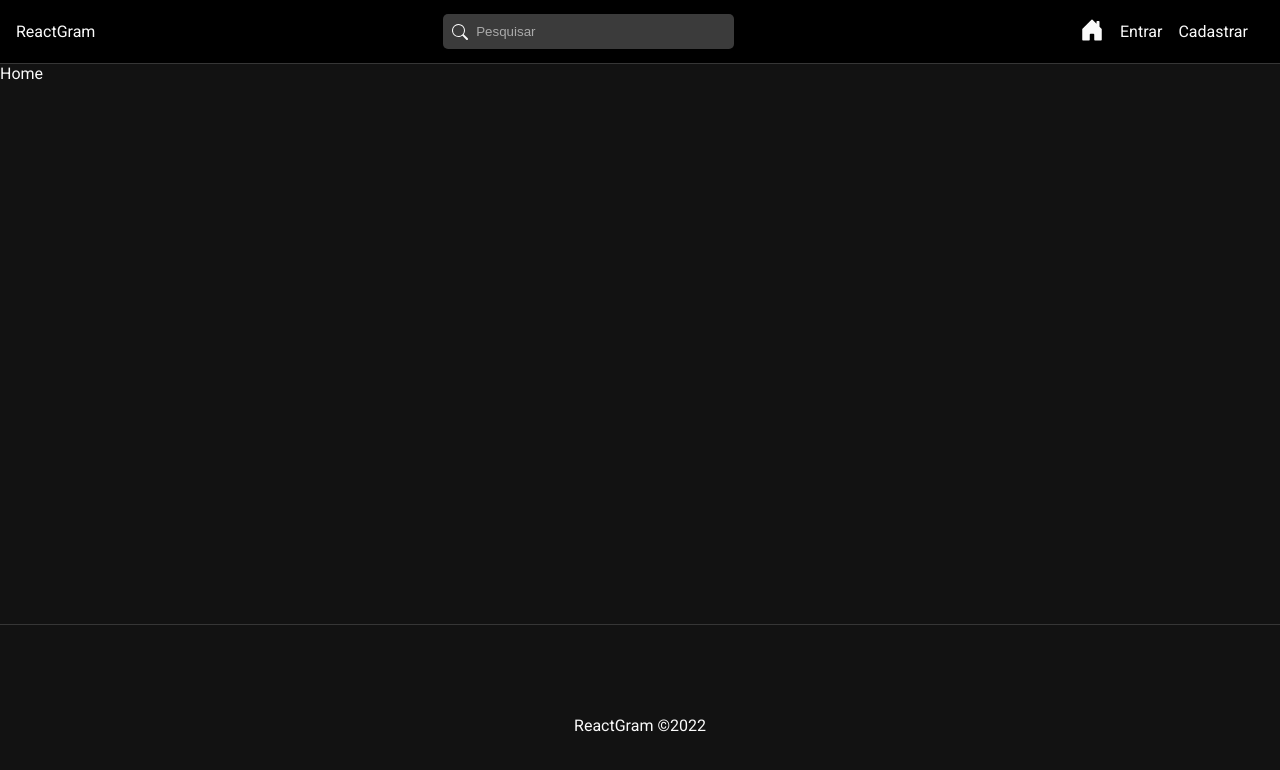
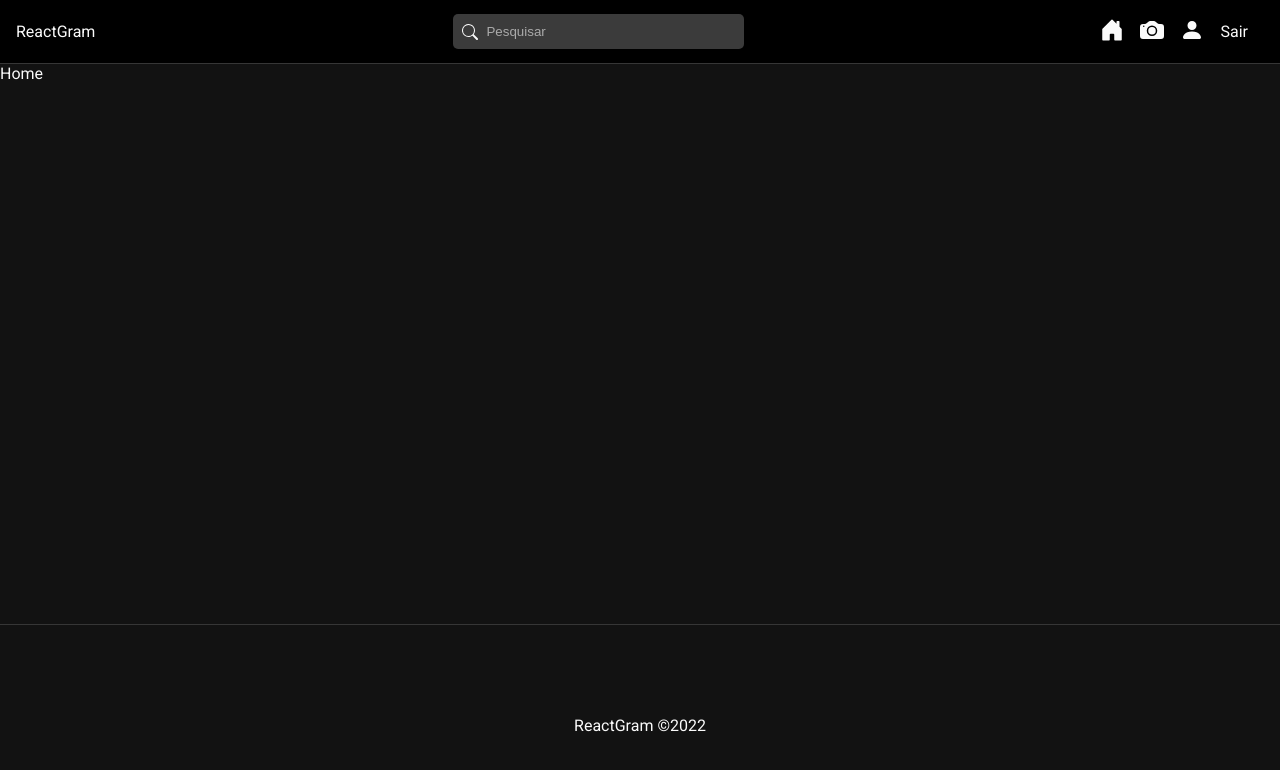
Before and after one commit to mendjoy/ReactGram, a React (Create React App) app in the folder frontend/: page / in a window 1280 px wide. Shown: the top 770 px of the page. Built offline with nearby package versions, Linux system fonts and the light colour scheme; sample sign-in values are in the browser's storage.

Commit message:
funcionalidade de logout

```diff
--- a/frontend/src/App.js
+++ b/frontend/src/App.js
@@ -3,6 +3,9 @@
 
 //Router
 import { BrowserRouter, Routes, Route, Navigate } from "react-router-dom";
+
+//Hooks
+import { useAuth } from "./hooks/useAuth";
 
 //Pages
 import Home from './pages/Home/Home';
@@ -14,6 +17,12 @@
 import Footer from './components/Footer';
 
 function App() {
+
+  const {auth, loading} = useAuth();
+
+  if(loading){
+    return <p>Carregando...</p>
+  }
   return (
     <div className="App">
      <BrowserRouter>
@@ -22,9 +31,9 @@
 
        <div className="container">
         <Routes>
-            <Route path="/" element={ <Home/>}/>
-            <Route path="/login" element={ <Login/>}/>
-            <Route  path="/register" element={<Register/>}/>
+            <Route path="/" element={ auth ? <Home/> : <Navigate to="/login"/>}/> {/**/}
+            <Route path="/login" element={ !auth ? <Login/> : <Navigate to="/"/>}/>
+            <Route  path="/register" element={ !auth ? <Register/> : <Navigate to="/"/>}/>
           </Routes>
        </div>
 
--- a/frontend/src/components/Navbar.js
+++ b/frontend/src/components/Navbar.js
@@ -4,7 +4,31 @@
 import { NavLink, Link } from "react-router-dom";
 import { BsSearch, BsHouseDoorFill, BsFillPersonFill, BsFillCameraFill } from "react-icons/bs";
 
+//hooks
+import { useState } from "react";
+import { useAuth } from "../hooks/useAuth";
+import { useDispatch, useSelector } from "react-redux";
+import { useNavigate } from "react-router-dom";
+
+//Redux
+import {logout, reset} from "../slices/authSlice";
+
 const Navbar = () => {
+
+  const {auth} = useAuth();
+  const {user} = useSelector((state) =>  state.auth);
+
+  const navigate = useNavigate();
+  const dispatch = useDispatch();
+
+  const handleLogout = () => {
+
+    dispatch(logout());
+    dispatch(reset());
+
+    navigate("/login");
+  };
+
   return (
    <nav id="nav">
       <Link to="/">ReactGram</Link>
@@ -14,11 +38,35 @@
       </form>
 
       <ul id="nav-links">
+        {auth ? (
+          <>
             <li>
               <NavLink to="/">
                 <BsHouseDoorFill/>
               </NavLink>
             </li>
+
+            {user && (
+              <li>
+                <NavLink  to={`/users/${user._id}`}>
+                  <BsFillCameraFill/>
+                </NavLink>
+              </li>
+            )}
+            {/*Perfil do usuario */}
+            <li>
+              <NavLink to="/profile">
+                <BsFillPersonFill/>
+              </NavLink>
+            </li>
+
+            {/*Area de logout */}
+            <li>
+              <span onClick={handleLogout}>Sair</span>
+            </li>
+          </>
+        ) : (
+          <>
             <li>
               <NavLink to="/login">
                 Entrar
@@ -29,6 +77,8 @@
                 Cadastrar
               </NavLink>
             </li>
+          </>
+        )}
 
       </ul>
 
--- a/frontend/src/services/authService.js
+++ b/frontend/src/services/authService.js
@@ -24,8 +24,14 @@
 
 };
 
+//logout an user
+const logout = () => {
+    localStorage.removeItem("user")
+};
+
 const authService = {
     register,
+    logout,
 }
 
 export default authService;
--- a/frontend/src/slices/authSlice.js
+++ b/frontend/src/slices/authSlice.js
@@ -25,6 +25,11 @@
 
 });
 
+//Logout an user
+export const logout  = createAsyncThunk("auth/logout", async() => {
+    await authService.logout();
+})
+
 export const authSlice = createSlice({
     name: "auth",
     initialState,
@@ -51,6 +56,12 @@
             state.error = action.payload;
             state.user = null;
         })
+        .addCase(logout.fulfilled, (state, action) => {
+            state.loading = false;
+            state.success = true;
+            state.error = null;
+            state.user = null;
+        })
     }
 })
 
```
Also changed, not shown: frontend/src/hooks/useAuth.js (renamed from frontend/hooks/useAuth.js). Lines whose indentation alone changed are shown as unchanged.
